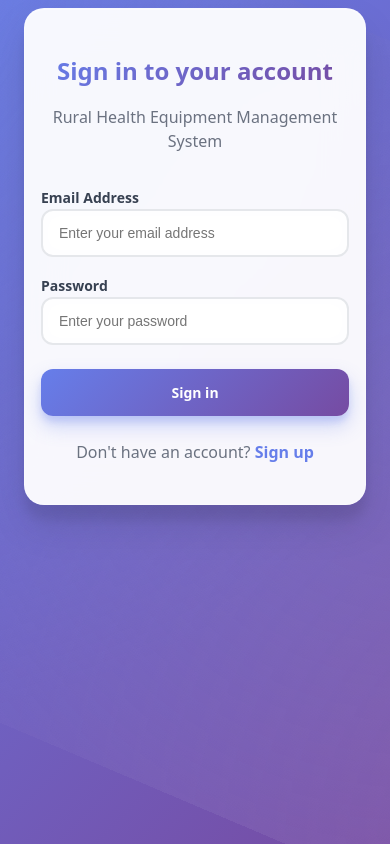
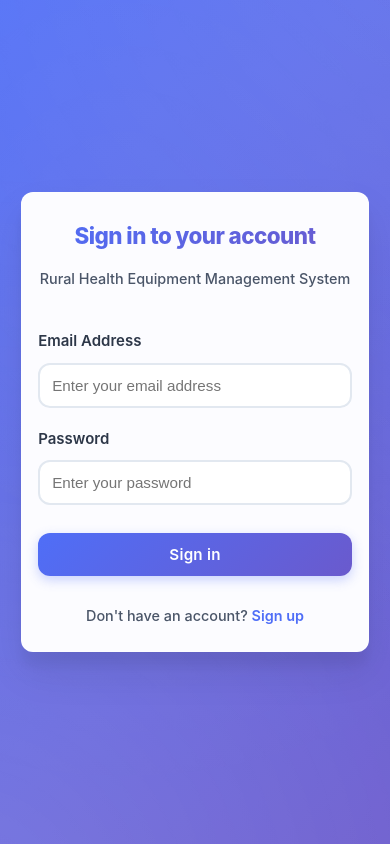
Before and after one commit to horus-bot/Rural-Healthcare-Tracker, a React (Vite) app in the folder frontend/: page / in a window 390 px wide. Built offline with nearby package versions, Linux system fonts and the light colour scheme; no server answers.

Commit message:
new login

```diff
--- a/frontend/src/pages/login.css
+++ b/frontend/src/pages/login.css
@@ -1,14 +1,60 @@
+/* CSS Variables for better maintainability */
+:root {
+  --primary-gradient: linear-gradient(135deg, #4f6ef7 0%, #6a5acd 100%);
+  --secondary-gradient: linear-gradient(135deg, #f7f9fc, #eef1f5);
+  --text-primary: #2d3748;
+  --text-secondary: #4a5568;
+  --accent-color: #4f6ef7;
+  --error-color: #e53e3e;
+  --border-radius: 16px;
+  --box-shadow:
+    0 20px 40px rgba(0, 0, 0, 0.08),
+    0 15px 12px rgba(0, 0, 0, 0.05);
+  --transition-standard: all 0.3s cubic-bezier(0.4, 0, 0.2, 1);
+}
+
 /* Reset and base styles */
 * {
   box-sizing: border-box;
+  margin: 0;
+  padding: 0;
 }
 
-/* Main container */
+html, body {
+  height: 100%;
+  width: 100%;
+  overflow-x: hidden;
+}
+
+body {
+  font-family: 'Inter', -apple-system, BlinkMacSystemFont, 'Segoe UI', Roboto, sans-serif;
+  color: var(--text-primary);
+  line-height: 1.5;
+}
+
+/* Override the Tailwind classes used in the JSX */
 .min-h-screen {
   min-height: 100vh;
-  background: linear-gradient(135deg, #667eea 0%, #764ba2 100%);
+  height: 100%;
+  width: 100vw; /* Force full viewport width */
+  background: var(--primary-gradient) !important; /* Override bg-gray-50 */
   position: relative;
   overflow: hidden;
+  display: flex;
+  align-items: center;
+  justify-content: center;
+  padding: 2rem;
+}
+
+/* Fix the py-12 px-4 padding issues */
+.py-12 {
+  padding-top: 3rem;
+  padding-bottom: 3rem;
+}
+
+.px-4 {
+  padding-left: 1rem;
+  padding-right: 1rem;
 }
 
 /* Animated background elements */
@@ -20,39 +66,50 @@
   width: 200%;
   height: 200%;
   background:
-    radial-gradient(circle at 20% 80%, rgba(120, 119, 198, 0.3) 0%, transparent 50%),
+    radial-gradient(circle at 20% 80%, rgba(255, 255, 255, 0.15) 0%, transparent 50%),
     radial-gradient(circle at 80% 20%, rgba(255, 255, 255, 0.1) 0%, transparent 50%),
-    radial-gradient(circle at 40% 40%, rgba(120, 119, 198, 0.2) 0%, transparent 50%);
-  animation: float 20s ease-in-out infinite;
+    radial-gradient(circle at 40% 40%, rgba(255, 255, 255, 0.05) 0%, transparent 50%);
+  animation: float 25s ease-in-out infinite alternate;
+  z-index: 1;
 }
 
 @keyframes float {
-  0%, 100% { transform: translateX(0px) translateY(0px) rotate(0deg); }
-  33% { transform: translateX(30px) translateY(-30px) rotate(120deg); }
-  66% { transform: translateX(-20px) translateY(20px) rotate(240deg); }
+  0% { transform: translate(0, 0) rotate(0deg); }
+  50% { transform: translate(2%, -2%) rotate(1deg); }
+  100% { transform: translate(-2%, 2%) rotate(-1deg); }
 }
 
-/* Card container */
+/* Card container - ensure width and centering */
 .max-w-md {
   position: relative;
   z-index: 10;
-  background: rgba(255, 255, 255, 0.95);
-  backdrop-filter: blur(20px);
-  border-radius: 20px;
-  box-shadow:
-    0 20px 40px rgba(0, 0, 0, 0.1),
-    0 15px 12px rgba(0, 0, 0, 0.08),
-    inset 0 1px 0 rgba(255, 255, 255, 0.4);
-  border: 1px solid rgba(255, 255, 255, 0.2);
+  width: 100%;
+  max-width: 480px;
+  margin: 0 auto; /* Ensure horizontal centering */
+  background: rgba(255, 255, 255, 0.98);
+  backdrop-filter: blur(25px);
+  border-radius: var(--border-radius);
+  box-shadow: var(--box-shadow);
+  border: 1px solid rgba(255, 255, 255, 0.3);
   padding: 2.5rem;
   transform: translateY(0);
-  animation: slideUp 0.8s ease-out;
+  animation: slideUp 0.8s cubic-bezier(0.22, 1, 0.36, 1);
+}
+
+/* Ensure w-full is actually full width */
+.w-full {
+  width: 100% !important;
+}
+
+/* Space classes for proper vertical spacing */
+.space-y-8 > * + * {
+  margin-top: 2rem;
 }
 
 @keyframes slideUp {
   from {
     opacity: 0;
-    transform: translateY(50px);
+    transform: translateY(30px);
   }
   to {
     opacity: 1;
@@ -62,183 +119,270 @@
 
 /* Header styles */
 .text-3xl {
-  color: #1f2937;
-  margin-bottom: 0.5rem;
+  color: var(--text-primary);
+  margin-bottom: 0.75rem;
   font-weight: 800;
-  background: linear-gradient(135deg, #667eea, #764ba2);
+  font-size: 2rem;
+  background: var(--primary-gradient);
   -webkit-background-clip: text;
   -webkit-text-fill-color: transparent;
   background-clip: text;
   text-align: center;
+  letter-spacing: -0.025em;
+  line-height: 1.2;       /* Improved line height */
+  height: auto;           /* Allow natural height */
+  min-height: 2.4rem;     /* Minimum height */
+  display: flex;          /* Helps with vertical alignment */
+  align-items: center;    /* Center vertically */
+  justify-content: center; /* Center horizontally */
+  padding: 0.5rem 0;      /* Add some vertical padding */
+}
+
+/* For better responsiveness of the heading */
+@media (max-width: 480px) {
+  .text-3xl {
+    min-height: 2rem;
+    font-size: 1.4rem;
+    padding: 0.35rem 0;
+  }
+}
+
+/* Text color classes */
+.text-gray-900 {
+  color: var(--text-primary);
+}
+
+.font-extrabold {
+  font-weight: 800;
 }
 
 .text-sm.text-gray-600 {
-  color: #6b7280;
+  color: var(--text-secondary);
   text-align: center;
   font-weight: 500;
+  font-size: 1rem;
+  line-height: 1.6;
 }
 
 /* Form styles */
 .mt-8 {
-  margin-top: 2rem;
+  margin-top: 2.5rem;
+}
+
+.mt-2 {
+  margin-top: 0.5rem;
 }
 
 .space-y-6 > * + * {
-  margin-top: 1.5rem;
+  margin-top: 1.75rem;
 }
 
 .space-y-4 > * + * {
-  margin-top: 1rem;
+  margin-top: 1.25rem;
+}
+
+/* Center all form elements */
+form {
+  width: 100%;
+  display: flex;
+  flex-direction: column;
+  align-items: center;
+}
+
+form > * {
+  width: 100%;
 }
 
 /* Error message styles */
 .bg-red-50 {
-  background: linear-gradient(135deg, #fef2f2, #fee2e2);
-  border: 1px solid #fecaca;
-  color: #dc2626;
-  padding: 0.75rem 1rem;
-  border-radius: 12px;
+  background: rgba(254, 242, 242, 0.7);
+  border: 1px solid rgba(254, 202, 202, 0.5);
+  color: var(--error-color);
+  padding: 1rem 1.25rem;
+  border-radius: calc(var(--border-radius) - 4px);
   font-size: 0.875rem;
   font-weight: 500;
-  animation: shake 0.5s ease-in-out;
+  animation: fadeIn 0.3s ease-out, shake 0.5s cubic-bezier(0.36, 0.07, 0.19, 0.97);
+  display: flex;
+  align-items: center;
+  width: 100%;
+  text-align: center;
+  justify-content: center;
+}
+
+.text-red-600 {
+  color: var(--error-color);
+}
+
+.bg-red-50::before {
+  content: "⚠️";
+  margin-right: 0.75rem;
+  font-size: 1rem;
 }
 
 @keyframes shake {
   0%, 100% { transform: translateX(0); }
-  25% { transform: translateX(-5px); }
-  75% { transform: translateX(5px); }
+  20%, 60% { transform: translateX(-4px); }
+  40%, 80% { transform: translateX(4px); }
+}
+
+@keyframes fadeIn {
+  from { opacity: 0; }
+  to { opacity: 1; }
 }
 
 /* Label styles */
 .block.text-sm.font-medium.text-gray-700 {
-  color: #374151;
+  color: var(--text-primary);
   font-weight: 600;
-  margin-bottom: 0.5rem;
-  font-size: 0.875rem;
+  margin-bottom: 0.625rem;
+  font-size: 0.9375rem;
+  display: block;
+  width: 100%;
 }
 
 /* Input styles */
-.mt-1.block.w-full {
+.mt-1.block.w-full,
+input[type="email"],
+input[type="password"] {
   width: 100%;
   padding: 0.875rem 1rem;
-  border: 2px solid #e5e7eb;
-  border-radius: 12px;
-  font-size: 0.875rem;
-  transition: all 0.3s ease;
-  background: rgba(255, 255, 255, 0.8);
-  backdrop-filter: blur(10px);
+  border: 2px solid #e2e8f0;
+  border-radius: calc(var(--border-radius) - 4px);
+  font-size: 1rem;
+  transition: var(--transition-standard);
+  background: #fff;
 }
 
-.mt-1.block.w-full:focus {
+.mt-1.block.w-full:focus,
+input[type="email"]:focus,
+input[type="password"]:focus {
   outline: none;
-  border-color: #667eea;
-  box-shadow:
-    0 0 0 3px rgba(102, 126, 234, 0.1),
-    0 4px 12px rgba(102, 126, 234, 0.15);
-  background: rgba(255, 255, 255, 1);
-  transform: translateY(-2px);
+  border-color: var(--accent-color);
+  box-shadow: 0 0 0 3px rgba(79, 110, 247, 0.15);
+  background: #fff;
 }
 
-.mt-1.block.w-full:hover {
-  border-color: #9ca3af;
-  transform: translateY(-1px);
+.border-gray-300 {
+  border-color: #e2e8f0;
 }
 
-.mt-1.block.w-full:disabled {
-  background-color: #f9fafb;
+.mt-1.block.w-full:hover:not(:focus),
+input[type="email"]:hover:not(:focus),
+input[type="password"]:hover:not(:focus) {
+  border-color: #cbd5e0;
+}
+
+.mt-1.block.w-full:disabled,
+input[type="email"]:disabled,
+input[type="password"]:disabled {
+  background-color: #f7fafc;
   cursor: not-allowed;
-  opacity: 0.6;
+  opacity: 0.7;
 }
 
 /* Button styles */
-.w-full.flex.justify-center {
+.w-full.flex.justify-center,
+button[type="submit"] {
   width: 100%;
   display: flex;
   justify-content: center;
   align-items: center;
+  gap: 0.5rem;
   padding: 0.875rem 1.5rem;
   border: none;
-  border-radius: 12px;
-  font-size: 0.875rem;
+  border-radius: calc(var(--border-radius) - 4px);
+  font-size: 1rem;
   font-weight: 600;
   color: white;
-  background: linear-gradient(135deg, #667eea 0%, #764ba2 100%);
-  box-shadow:
-    0 10px 20px rgba(102, 126, 234, 0.3),
-    0 6px 6px rgba(102, 126, 234, 0.2);
-  transition: all 0.3s ease;
+  background: var(--primary-gradient);
+  box-shadow: 0 4px 12px rgba(79, 110, 247, 0.3);
+  transition: var(--transition-standard);
   cursor: pointer;
   position: relative;
   overflow: hidden;
+  letter-spacing: 0.015em;
 }
 
-.w-full.flex.justify-center::before {
+.bg-indigo-600 {
+  background: var(--primary-gradient) !important;
+}
+
+.py-2 {
+  padding-top: 0.5rem;
+  padding-bottom: 0.5rem;
+}
+
+.px-4 {
+  padding-left: 1rem;
+  padding-right: 1rem;
+}
+
+.w-full.flex.justify-center::after,
+button[type="submit"]::after {
   content: '';
   position: absolute;
-  top: 0;
-  left: -100%;
-  width: 100%;
-  height: 100%;
-  background: linear-gradient(90deg, transparent, rgba(255, 255, 255, 0.2), transparent);
-  transition: left 0.5s;
+  inset: 0;
+  background: linear-gradient(rgba(255, 255, 255, 0), rgba(255, 255, 255, 0.2));
+  opacity: 0;
+  transition: opacity 0.3s;
 }
 
-.w-full.flex.justify-center:hover::before {
-  left: 100%;
+.w-full.flex.justify-center:hover::after,
+button[type="submit"]:hover::after {
+  opacity: 1;
 }
 
-.w-full.flex.justify-center:hover {
+.w-full.flex.justify-center:hover,
+button[type="submit"]:hover {
   transform: translateY(-2px);
-  box-shadow:
-    0 15px 25px rgba(102, 126, 234, 0.4),
-    0 8px 10px rgba(102, 126, 234, 0.3);
+  box-shadow: 0 6px 16px rgba(79, 110, 247, 0.4);
 }
 
-.w-full.flex.justify-center:active {
+.w-full.flex.justify-center:active,
+button[type="submit"]:active {
   transform: translateY(0);
-  box-shadow:
-    0 5px 10px rgba(102, 126, 234, 0.3),
-    0 3px 3px rgba(102, 126, 234, 0.2);
+  box-shadow: 0 2px 8px rgba(79, 110, 247, 0.3);
 }
 
-.w-full.flex.justify-center:disabled {
-  background: linear-gradient(135deg, #9ca3af 0%, #6b7280 100%);
+.w-full.flex.justify-center:disabled,
+button[type="submit"]:disabled {
+  background: #a0aec0;
   cursor: not-allowed;
   transform: none;
   box-shadow: none;
 }
 
-.w-full.flex.justify-center:disabled::before {
-  display: none;
+/* Link styles */
+.font-medium.text-indigo-600, a {
+  color: var(--accent-color);
+  font-weight: 600;
+  text-decoration: none;
+  transition: var(--transition-standard);
+  position: relative;
+  display: inline-block;
 }
 
-/* Link styles */
-.font-medium.text-indigo-600 {
-  color: #667eea;
-  font-weight: 600;
-  text-decoration: none;
-  transition: all 0.3s ease;
-  position: relative;
+.font-medium.text-indigo-600:hover, a:hover {
+  color: #3c5be0;
 }
 
-.font-medium.text-indigo-600:hover {
-  color: #764ba2;
-  text-decoration: none;
-}
-
-.font-medium.text-indigo-600::after {
+.font-medium.text-indigo-600::after, a::after {
   content: '';
   position: absolute;
-  width: 0;
+  width: 100%;
   height: 2px;
   bottom: -2px;
   left: 0;
-  background: linear-gradient(135deg, #667eea, #764ba2);
-  transition: width 0.3s ease;
+  background: var(--primary-gradient);
+  transform: scaleX(0);
+  transform-origin: right;
+  transition: transform 0.4s cubic-bezier(0.86, 0, 0.07, 1);
 }
 
-.font-medium.text-indigo-600:hover::after {
-  width: 100%;
+.font-medium.text-indigo-600:hover::after, a:hover::after {
+  transform: scaleX(1);
+  transform-origin: left;
 }
 
 /* Loading spinner */
@@ -256,76 +400,145 @@
 }
 
 .h-8.w-8 {
-  height: 2rem;
-  width: 2rem;
-}
-
-.border-b-2.border-indigo-600 {
-  border-bottom: 2px solid #667eea;
-}
-
-.border-b-2.border-green-600 {
-  border-bottom: 2px solid #10b981;
+  height: 1.5rem;
+  width: 1.5rem;
 }
 
 /* Text center */
 .text-center {
   text-align: center;
+  width: 100%;
 }
 
-/* Responsive design */
-@media (max-width: 640px) {
+/* Improved responsive design */
+@media (max-width: 768px) {
   .max-w-md {
-    margin: 1rem;
-    padding: 2rem 1.5rem;
+    max-width: 90%;
+    padding: 2rem;
   }
 
   .text-3xl {
     font-size: 1.75rem;
   }
-
-  .px-4 {
-    padding-left: 1rem;
-    padding-right: 1rem;
-  }
 }
 
-@media (max-width: 480px) {
+@media (max-width: 640px) {
   .max-w-md {
-    margin: 0.5rem;
-    padding: 1.5rem 1rem;
+    max-width: 95%;
+    padding: 1.75rem;
   }
 
   .text-3xl {
     font-size: 1.5rem;
   }
+
+  .text-sm.text-gray-600 {
+    font-size: 0.9rem;
+  }
+}
+
+@media (max-width: 480px) {
+  .min-h-screen {
+    padding: 0.75rem;
+  }
+
+  .max-w-md {
+    padding: 1.5rem 1rem;
+    border-radius: calc(var(--border-radius) - 4px);
+  }
+
+  .text-3xl {
+    font-size: 1.4rem;
+  }
+
+  .mt-1.block.w-full,
+  input[type="email"],
+  input[type="password"] {
+    padding: 0.75rem;
+    font-size: 0.95rem;
+  }
+
+  .w-full.flex.justify-center,
+  button[type="submit"] {
+    padding: 0.75rem 1rem;
+    font-size: 0.95rem;
+  }
+}
+
+/* For very small screens */
+@media (max-width: 350px) {
+  .max-w-md {
+    padding: 1.25rem 0.75rem;
+  }
+
+  .text-3xl {
+    font-size: 1.25rem;
+  }
+
+  .text-sm.text-gray-600 {
+    font-size: 0.85rem;
+  }
 }
 
 /* Focus visible for accessibility */
 *:focus-visible {
-  outline: 2px solid #667eea;
+  outline: 3px solid rgba(79, 110, 247, 0.4);
   outline-offset: 2px;
 }
 
-/* Smooth transitions for all interactive elements */
-button, input, a {
-  transition: all 0.3s ease;
-}
-
-/* Custom scrollbar for webkit browsers */
+/* Custom scrollbar */
 ::-webkit-scrollbar {
   width: 8px;
+  height: 8px;
 }
 
 ::-webkit-scrollbar-track {
-  background: #f1f5f9;
+  background: #f8fafc;
+  border-radius: 4px;
 }
 
 ::-webkit-scrollbar-thumb {
-  background: linear-gradient(135deg, #667eea, #764ba2);
+  background: linear-gradient(135deg, #4f6ef7 0%, #6a5acd 100%);
   border-radius: 4px;
+  border: 2px solid #f8fafc;
 }
 
 ::-webkit-scrollbar-thumb:hover {
-  background: linear-gradient(135deg, #5a67d8, #6b46c1);
+  background: linear-gradient(135deg, #3c5be0, #5b4cbb);
 }
+
+/* Dark mode support */
+@media (prefers-color-scheme: dark) {
+  :root {
+    --text-primary: #f7fafc;
+    --text-secondary: #e2e8f0;
+  }
+
+  .max-w-md {
+    background: rgba(23, 25, 35, 0.8);
+    border-color: rgba(255, 255, 255, 0.1);
+  }
+
+  .mt-1.block.w-full,
+  input[type="email"],
+  input[type="password"] {
+    background: rgba(45, 55, 72, 0.3);
+    border-color: rgba(74, 85, 104, 0.4);
+    color: #f7fafc;
+  }
+
+  .mt-1.block.w-full:focus,
+  input[type="email"]:focus,
+  input[type="password"]:focus {
+    background: rgba(45, 55, 72, 0.5);
+  }
+
+  .block.text-sm.font-medium.text-gray-700 {
+    color: #e2e8f0;
+  }
+
+  .bg-red-50 {
+    background: rgba(254, 178, 178, 0.15);
+    color: #feb2b2;
+  }
+}
```
